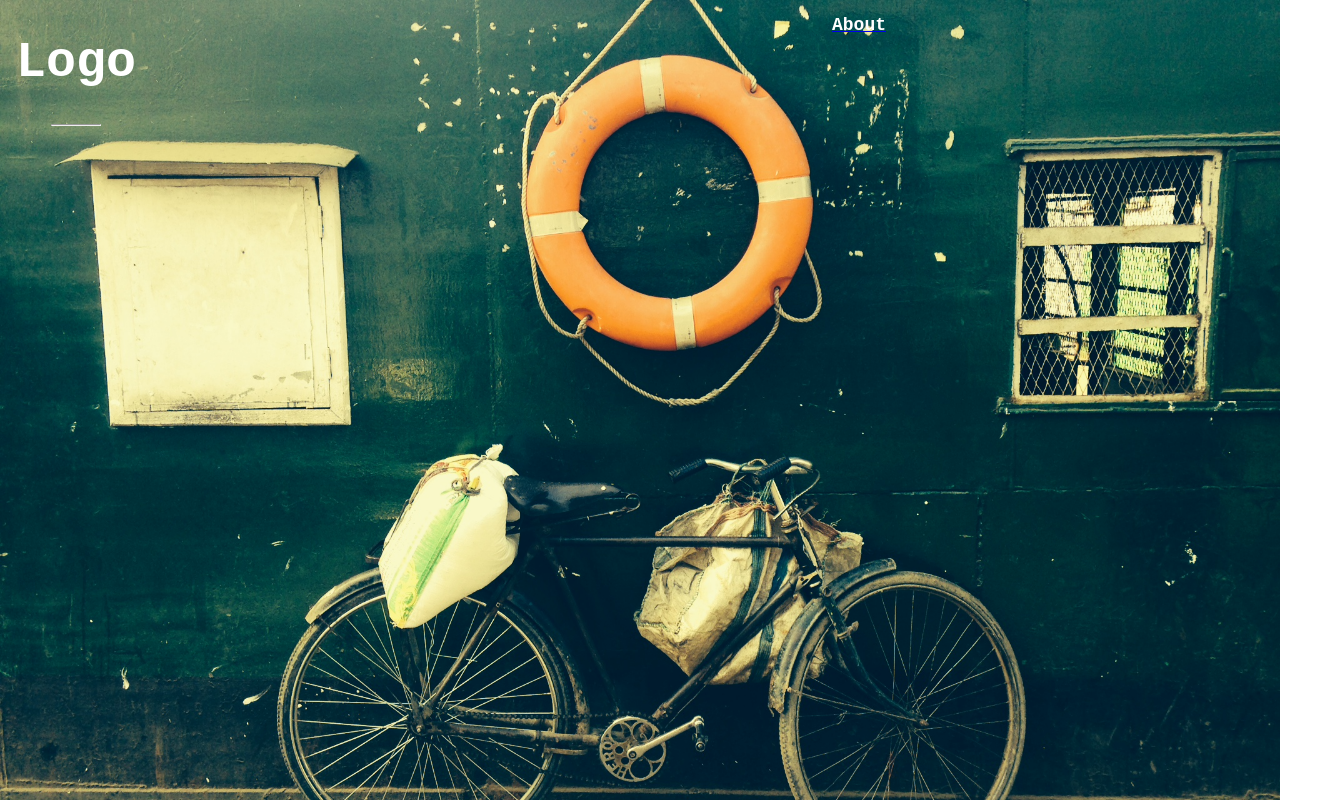
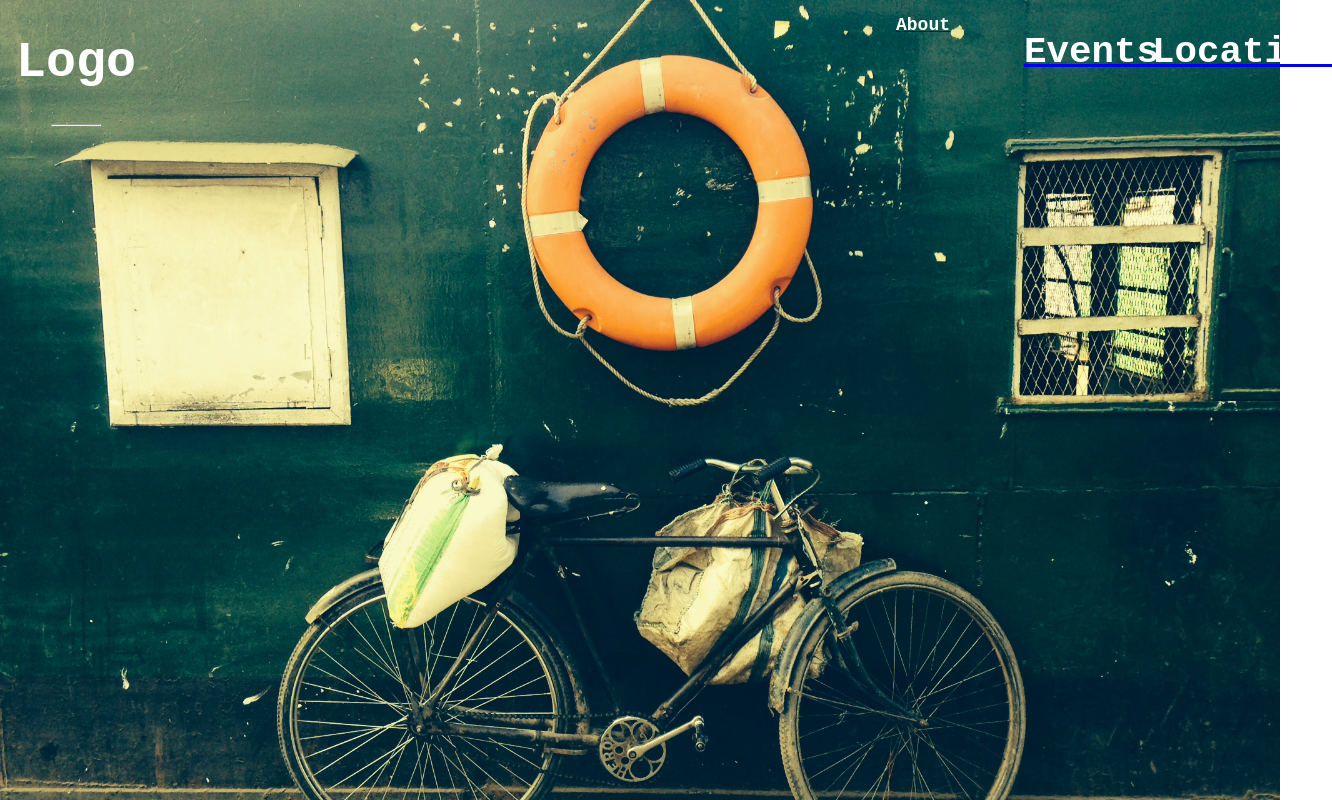
Before and after one commit to Medialabiitg/assemblyofdesire, a plain HTML site: page index.html in a window 1280 px wide. Shown: the whole page, 1332 px wide, since content can reach past the window. Drawn offline with Linux system fonts and the light colour scheme.

Commit message:
Update index.html

```diff
--- a/index.html
+++ b/index.html
@@ -28,16 +28,21 @@ body, html {
 .nav2 {
     position: absolute;
     top: 0;
-    left: 65%;
+    left: 70%;
     font-family: "Courier New", Courier, monospace;
     font-size: 12px;
 }
 .nav3 {
     position: absolute;
-    top: 50%;
-    left: 50%;
-    transform: translate(-50%, -50%);
-    text-align: center;
+    top: 0;
+    left: 80%;
+    font-family: "Courier New", Courier, monospace;
+}
+ .nav4 {
+    position: absolute;
+    top: 0;
+    left: 90%;
+    font-family: "Courier New", Courier, monospace;
 }
 hr {
     margin: auto;
@@ -55,6 +60,12 @@ hr {
   <div class="nav2">
       <a href="#"><font color="FFFFFF"><h2>About</h2></font></a>
   </div>
+    <div class="nav3">
+      <a href="#"><font color="FFFFFF"><h2>Events</h2></font></a>
+  </div>
+     <div class="nav4">
+      <a href="#"><font color="FFFFFF"><h2>Location</h2></font></a>
+  </div>
 </div>
 
 
```
